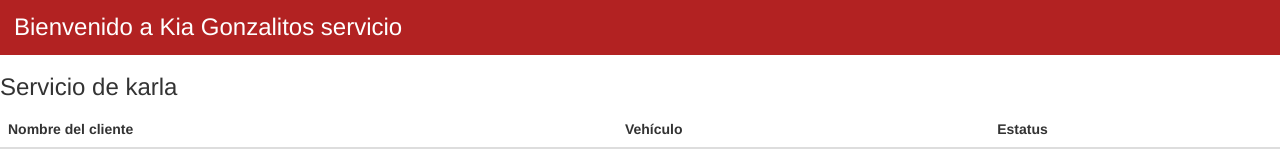
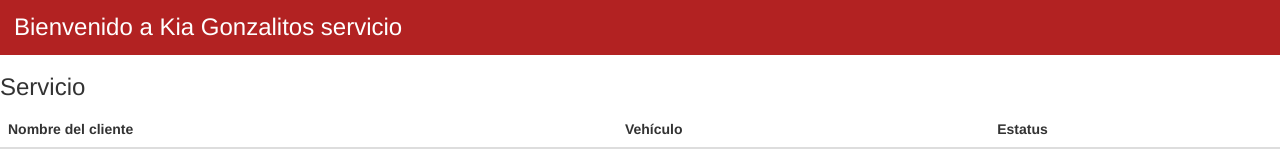
Before and after one commit to isaacrdz/servicio, a website: page index.html in a window 1280 px wide. Shown: the top 159 px of the page. Drawn offline with nearby package versions, Linux system fonts and the light colour scheme.

Commit message:
fix index error

```diff
--- a/index.html
+++ b/index.html
@@ -14,7 +14,7 @@
 <div>
 <body>
 <section id="mainTable">
-  <h3>Servicio de karla</h3>
+  <h3>Servicio</h3>
   <table class="table">
     <thead>
       <tr>
```
